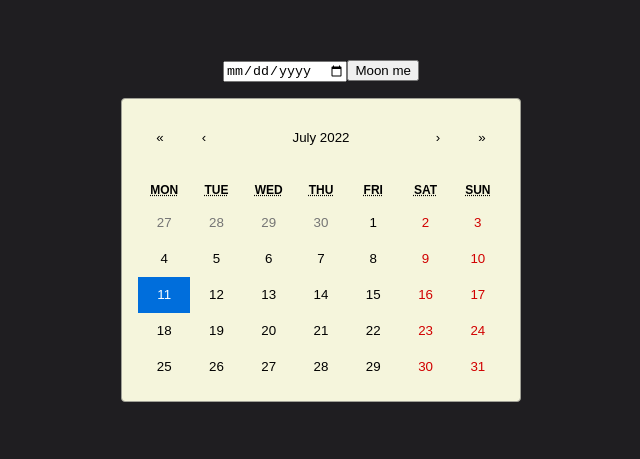
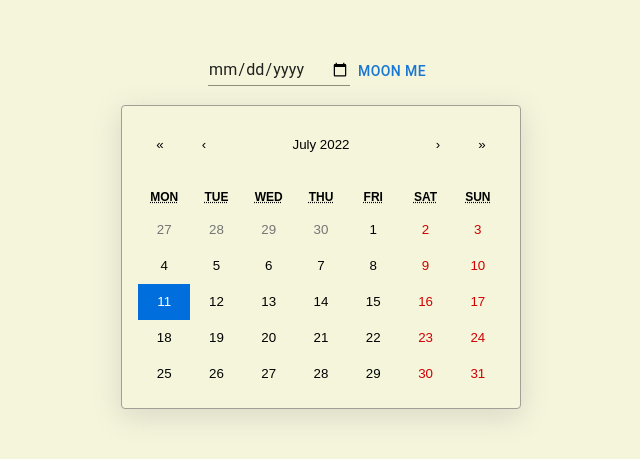
Before and after one commit to squireaintready/moon-calendar, a React (Create React App) app: page / in a window 1280 px wide. Shown: the part 169-628 px from the top of the page, without its empty margins (319-959 px from the left). Built offline with nearby package versions, Linux system fonts and the light colour scheme.

Commit message:
style/swapped input&button for mui components

```diff
--- a/src/App.css
+++ b/src/App.css
@@ -4,7 +4,9 @@
   justify-content: center;
   align-items: center;
   font-family: sans-serif;
-  background-color: rgb(31, 30, 33);
+  background-color: beige !important;
+  /* background-color: rgb(31, 30, 33); */
+  /* background-color: rgb(31, 30, 33); */
   height: 100vh;
 }
 
@@ -17,6 +19,7 @@
   padding: 1rem;
   background-color: beige !important;
   border-radius: 4px !important;
+  box-shadow: rgba(100, 100, 111, 0.2) 0px 7px 29px 0px;
 }
 
 .highlight100 {
--- a/src/App.js
+++ b/src/App.js
@@ -1,5 +1,8 @@
 import "./App.css";
 import "react-calendar/dist/Calendar.css";
+
+import Button from '@mui/material/Button';
+import Input from '@mui/material/Input';
 
 import React, { useState } from "react";
 import Calendar from "react-calendar";
@@ -77,8 +80,8 @@ export default function App() {
   return (
     <div className="app">
       <form className='app-form' type="submit" onSubmit={handleSubmit}>
-        <input type="date" id="birthday" name="birthday" />
-        <input type="submit" value="Moon me" />
+        <Input type="date" color='secondary' id="birthday" name="birthday" />
+        <Button type="submit">Moon Me</Button>
       </form>
       <Calendar
         onChange={onChange}
```
